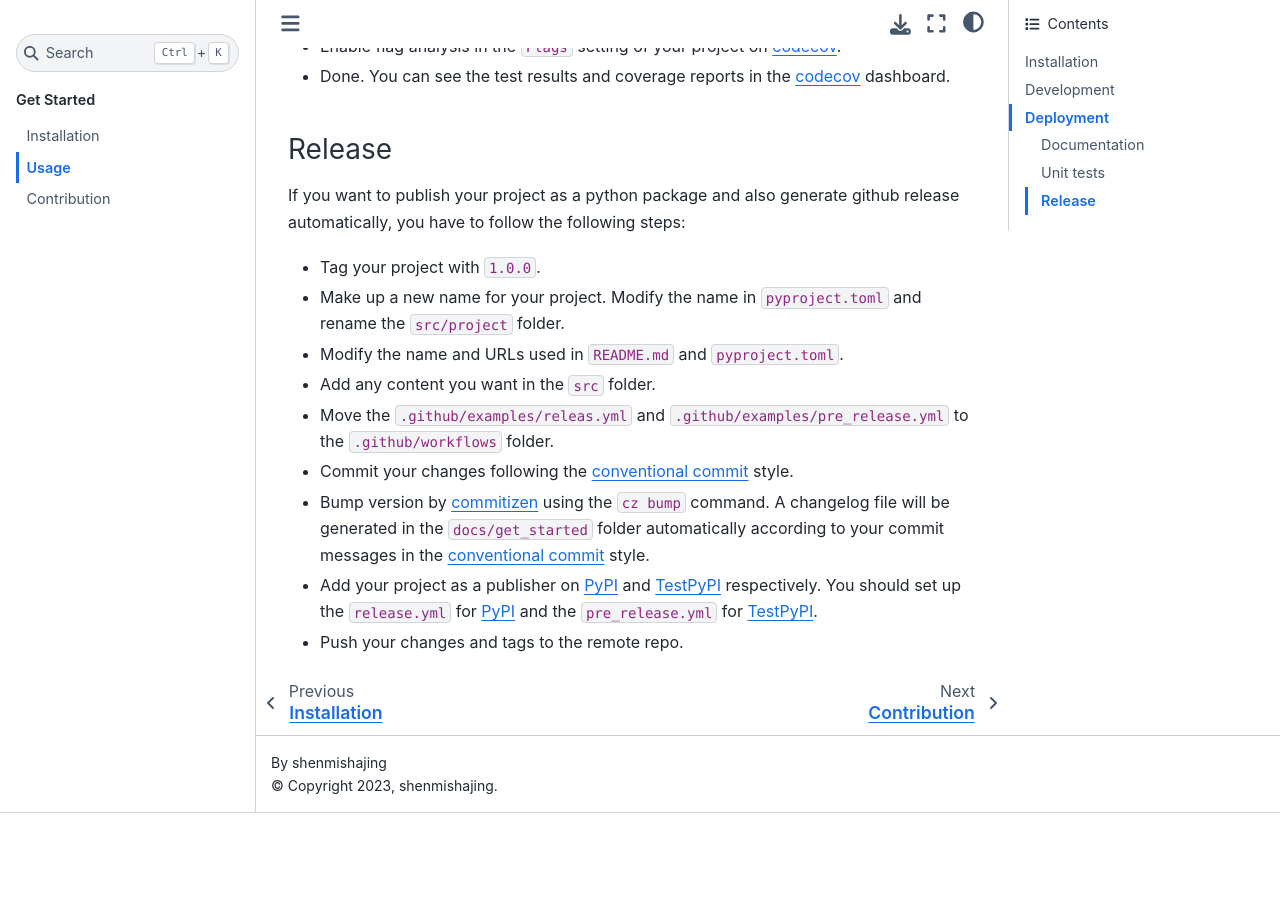
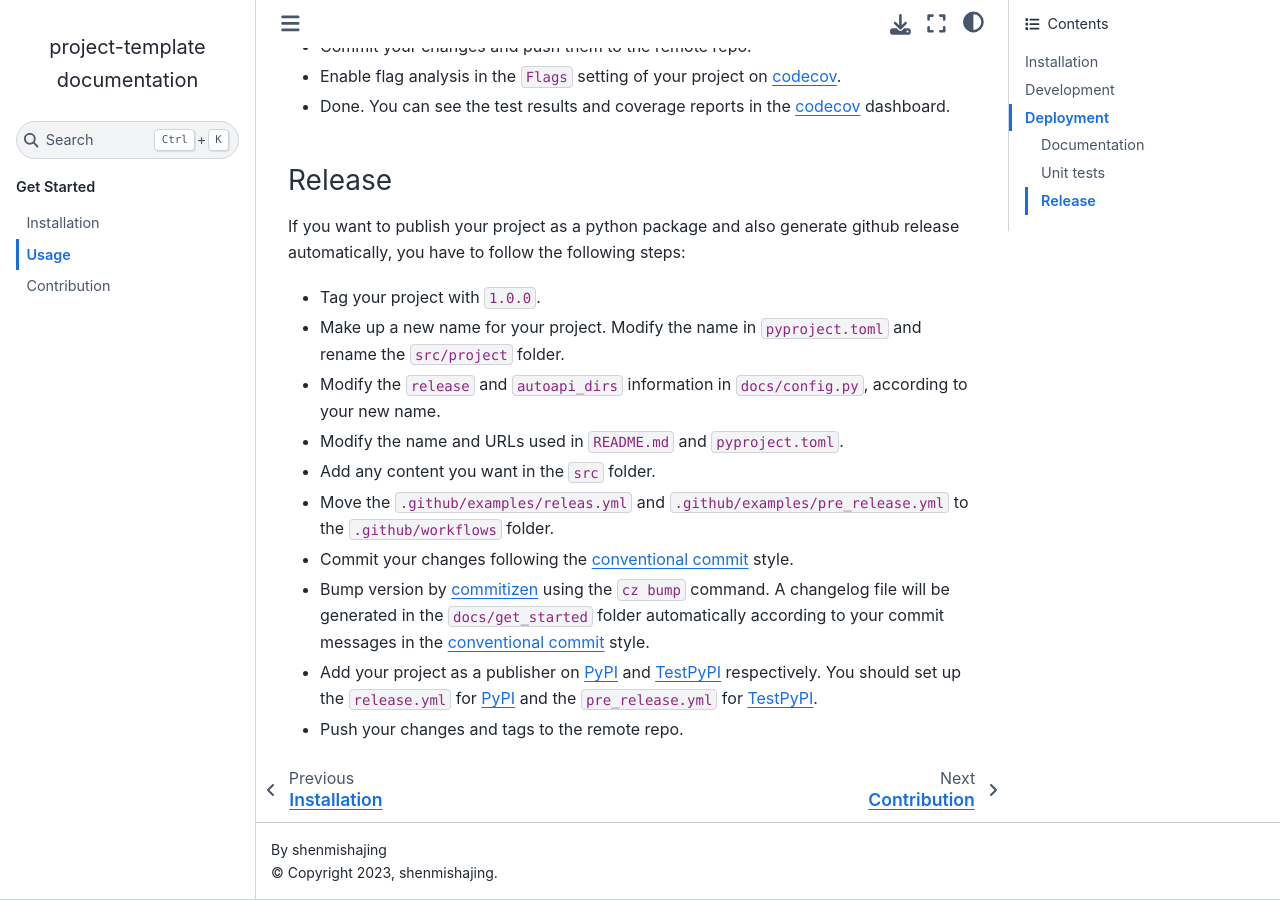
Before and after one commit to shenmishajing/project_template, a Sphinx documentation site: the page built from docs/get_started/usage.md, in a window 1280 px wide and 900 px high, scrolled down 2870 px. Built offline with Sphinx 7.4.7 and the Sphinx Book theme 1.1.4, drawn with Linux system fonts in a browser that asks for light colours; pages that are not in the unit, such as notebooks, are missing from menus; before the commit the page ends 3683 px from its top, so only the background shows below that; some of the changed text lies outside the part shown.

Commit message:
docs(usage): add the modification for docs/conf.py

```diff
--- a/docs/get_started/usage.md
+++ b/docs/get_started/usage.md
@@ -57,6 +57,7 @@
 - Import your project from [readthedocs](https://readthedocs.org/).
 - In `Admin > Automation Rules` of the Setting of your project, add a new rule to automatically set the new version as default when a new tag is published. The `Match` of the rule should be `SemVer versions`. The `Version type` should be `tag` and the `Action` should be `Set version as default`.
 - Make a new name for your project.
+- Modify the `project` and `author` information in `docs/config.py`.
 - Rewrite an introduction and rename the project in `docs/index.md`
 - Rewrite the Usage in `docs/get_started/usage.md`
 - Modify the name and URLs used in `README.md`.
@@ -82,6 +83,7 @@
 
 - Tag your project with `1.0.0`.
 - Make up a new name for your project. Modify the name in `pyproject.toml` and rename the `src/project` folder.
+- Modify the `release` and `autoapi_dirs` information in `docs/config.py`, according to your new name.
 - Modify the name and URLs used in `README.md` and `pyproject.toml`.
 - Add any content you want in the `src` folder.
 - Move the `.github/examples/releas.yml` and `.github/examples/pre_release.yml` to the `.github/workflows` folder.
```
